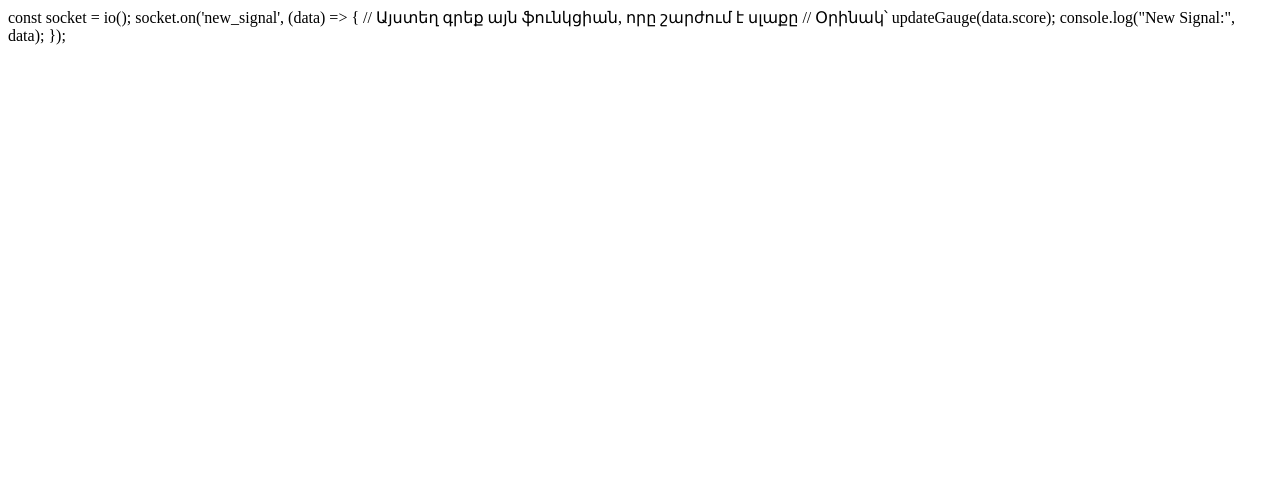
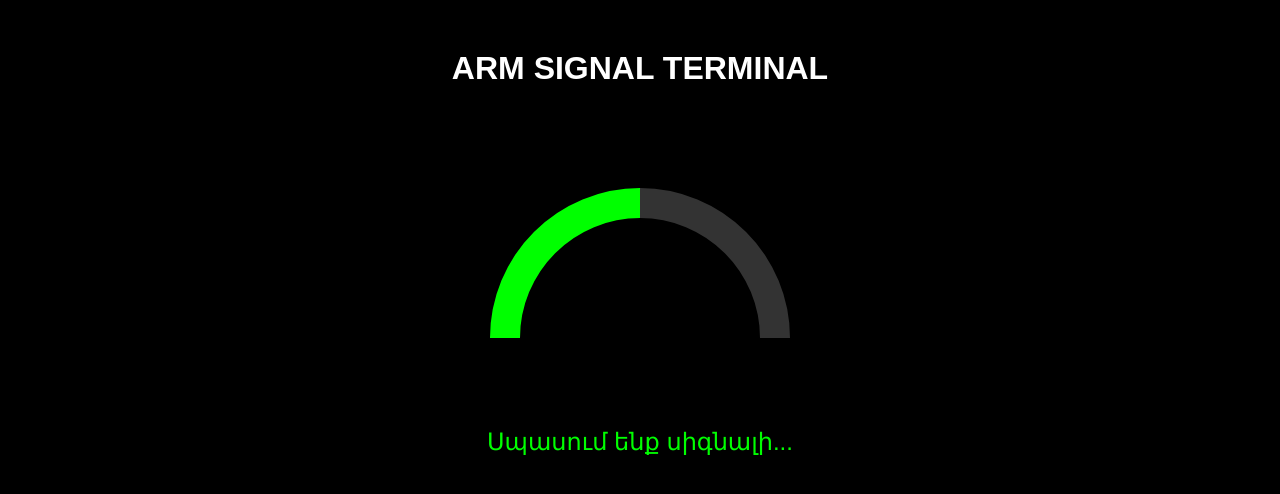
Before and after one commit to armsignalx-lang/ARMSignalX, a website: page index.html in a window 1280 px wide. Drawn offline with nearby package versions, Linux system fonts and the light colour scheme; no server answers.

Commit message:
Refactor index.html to include gauge chart and socket

```diff
--- a/index.html
+++ b/index.html
@@ -1,6 +1,49 @@
-const socket = io();
-socket.on('new_signal', (data) => {
-    // Այստեղ գրեք այն ֆունկցիան, որը շարժում է սլաքը
-    // Օրինակ՝ updateGauge(data.score);
-    console.log("New Signal:", data);
-});
+<!DOCTYPE html>
+<html lang="hy">
+<head>
+    <meta charset="UTF-8">
+    <meta name="viewport" content="width=device-width, initial-scale=1.0">
+    <title>ARMSignalX Terminal</title>
+    <script src="https://cdn.jsdelivr.net/npm/chart.js"></script>
+    <style>
+        body { background: #000; color: #fff; font-family: sans-serif; text-align: center; }
+        .container { margin-top: 50px; }
+        #gauge-container { width: 300px; margin: 0 auto; }
+        .signal-info { margin-top: 20px; font-size: 24px; color: #0f0; }
+    </style>
+</head>
+<body>
+    <div class="container">
+        <h1>ARM SIGNAL TERMINAL</h1>
+        <div id="gauge-container">
+            <canvas id="gaugeChart"></canvas>
+        </div>
+        <div id="info" class="signal-info">Սպասում ենք սիգնալի...</div>
+    </div>
+
+    <script src="/socket.io/socket.io.js"></script>
+    <script>
+        const ctx = document.getElementById('gaugeChart').getContext('2d');
+        let score = 50;
+
+        const chart = new Chart(ctx, {
+            type: 'doughnut',
+            data: {
+                datasets: [{
+                    data: [score, 100 - score],
+                    backgroundColor: ['#0f0', '#333'],
+                    borderWidth: 0
+                }]
+            },
+            options: { rotation: -90, circumference: 180, cutout: '80%' }
+        });
+
+        const socket = io();
+        socket.on('new_signal', (data) => {
+            document.getElementById('info').innerText = data.pair + ": " + data.decision;
+            chart.data.datasets[0].data = [data.score, 100 - data.score];
+            chart.update();
+        });
+    </script>
+</body>
+</html>
```
